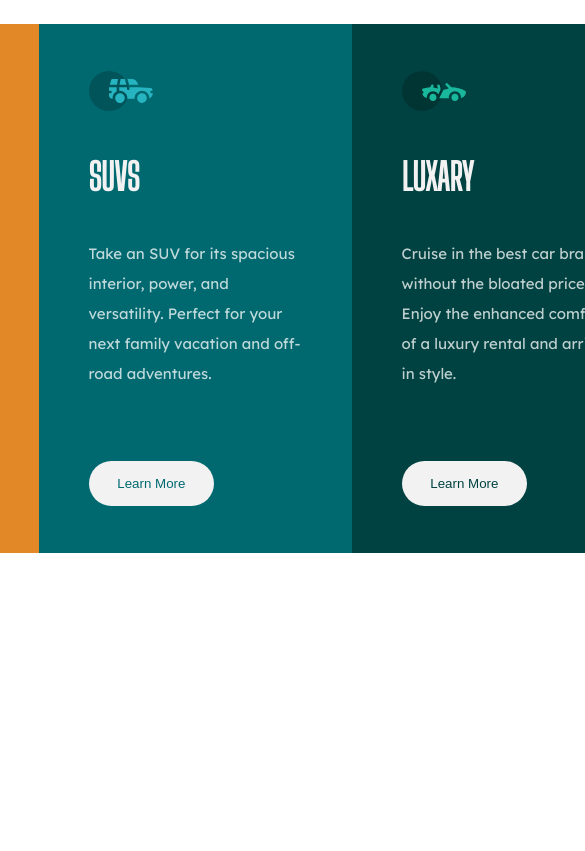
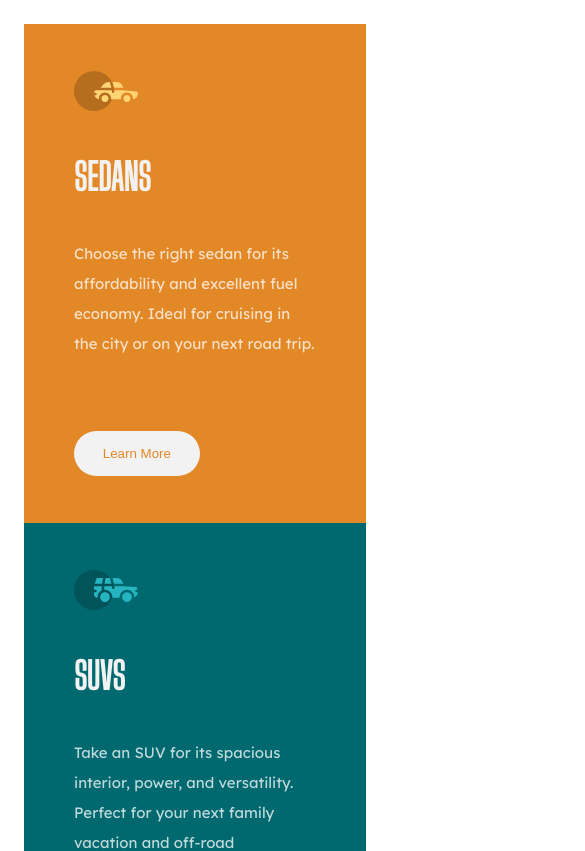
Before and after one commit to brian7homas/3-column-cards, a React (Create React App) app: page / in a window 390 px wide. Shown: the top 851 px of the page, 585 px wide, since content can reach past the window. Built offline with nearby package versions, Linux system fonts and the light colour scheme.

Commit message:
refactor(Section+Container): RESPONSIVNESS
adjust to make cards responsive

```diff
--- a/src/styles/container.css
+++ b/src/styles/container.css
@@ -1,3 +1,4 @@
 .box{
   display:flex;
+  flex-wrap:wrap;
 }
--- a/src/styles/section.css
+++ b/src/styles/section.css
@@ -44,3 +44,10 @@
   z-index: 1;
   opacity: .65;
 }
+
+@media screen and (max-width: 674px) {
+  .section{
+    max-width: 300px;
+    margin:0 auto;
+  }
+}
```
